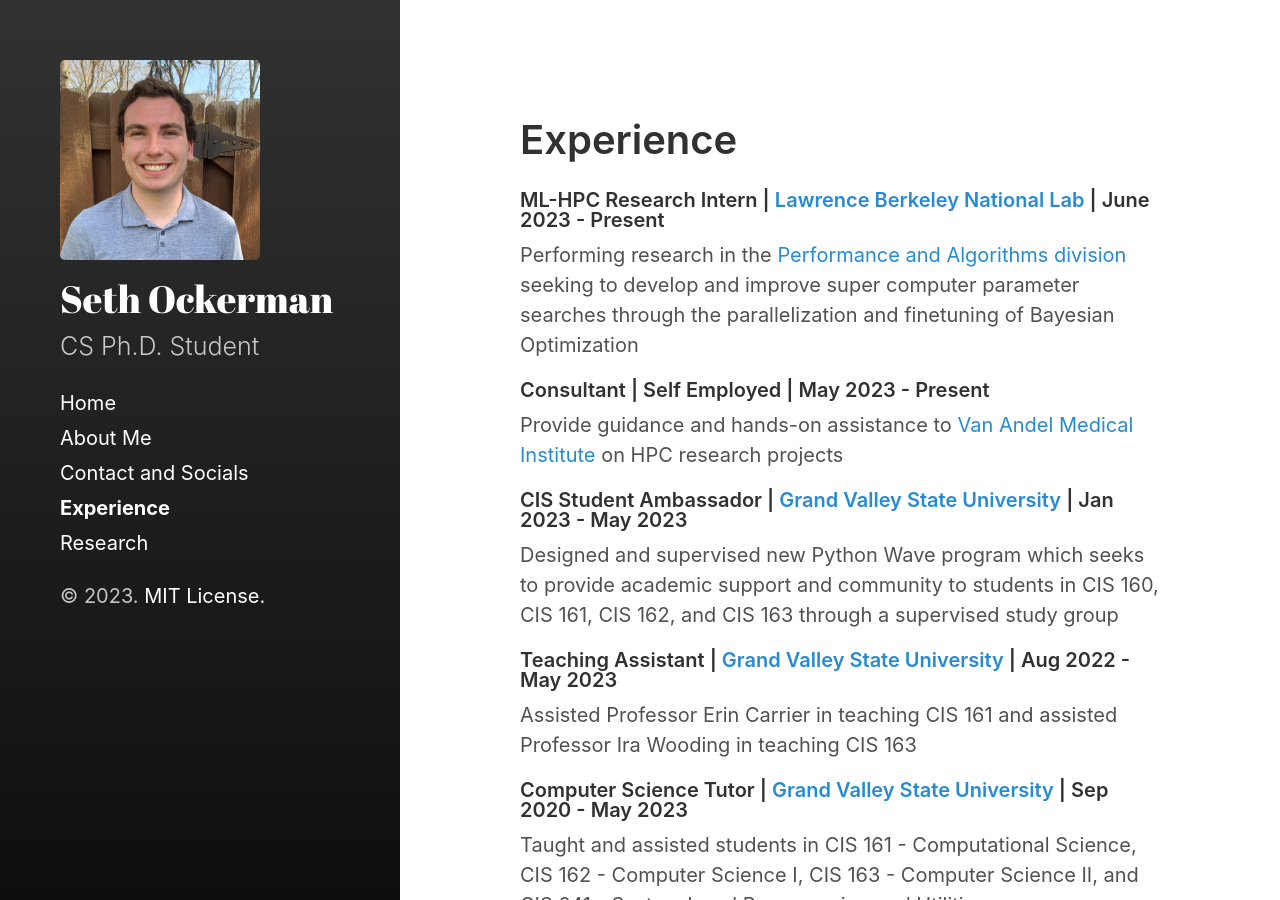
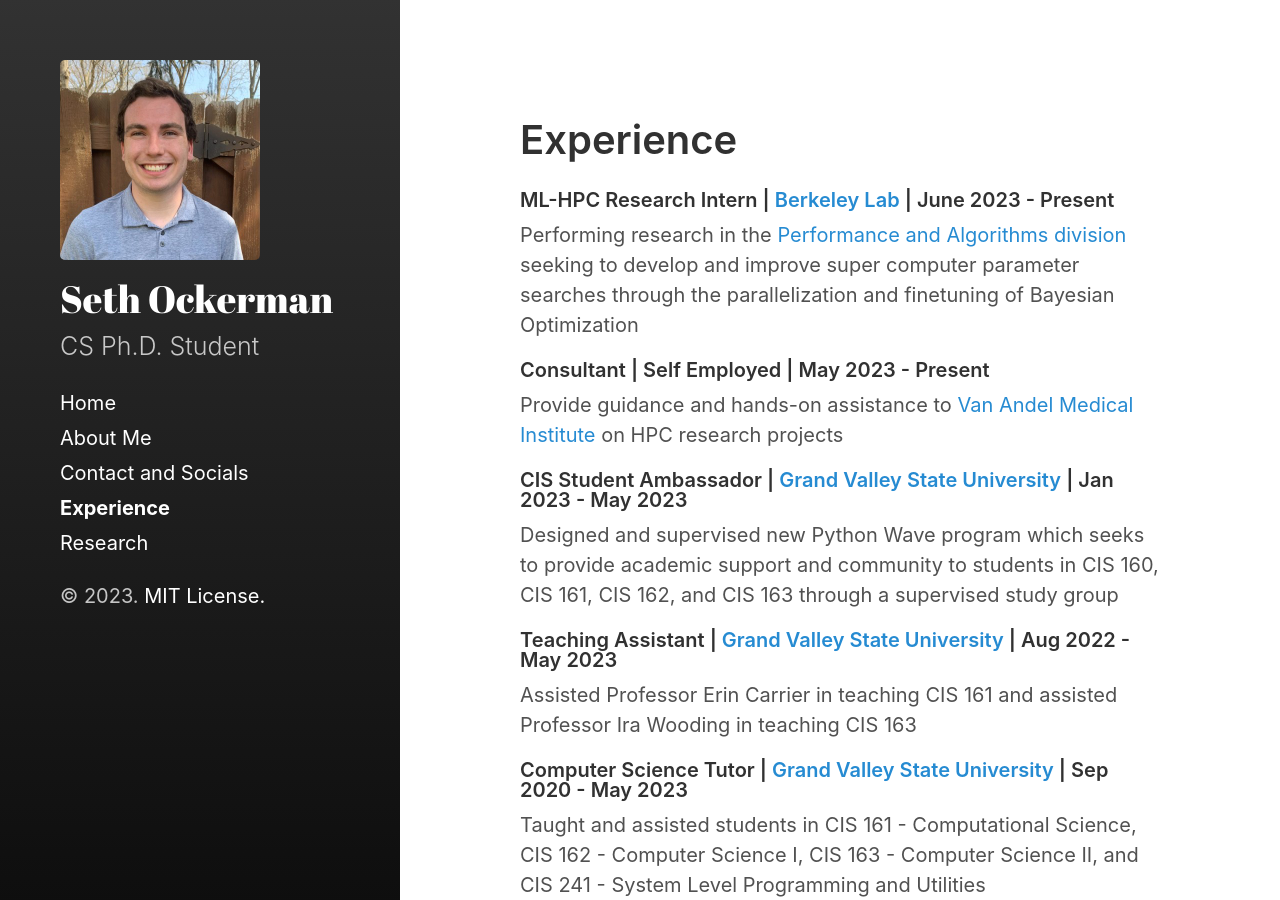
Before and after one commit to OckermanSethGVSU/OckermanSethGVSU.github.io, a Jekyll site: the page built from markdown/experience.md, in a window 1280 px wide and 900 px high. Built offline with Jekyll 4.4.1, drawn with Linux system fonts in a browser that asks for light colours.

Commit message:
changed title to be shorter in lab

```diff
--- a/markdown/experience.md
+++ b/markdown/experience.md
@@ -5,7 +5,7 @@ sidebar_link: true
 ---
 
 
-#### ML-HPC Research Intern | [Lawrence Berkeley National Lab](https://www.lbl.gov/){:target="_blank"} | June 2023 - Present
+#### ML-HPC Research Intern | [Berkeley Lab](https://www.lbl.gov/){:target="_blank"} | June 2023 - Present
 Performing research in the [Performance and Algorithms division](https://crd.lbl.gov/divisions/amcr/computer-science-amcr/par/){:target="_blank"} seeking to develop and improve super computer parameter searches through the parallelization and finetuning of Bayesian Optimization
 
 
```
Also changed, not shown: 2 other files.
